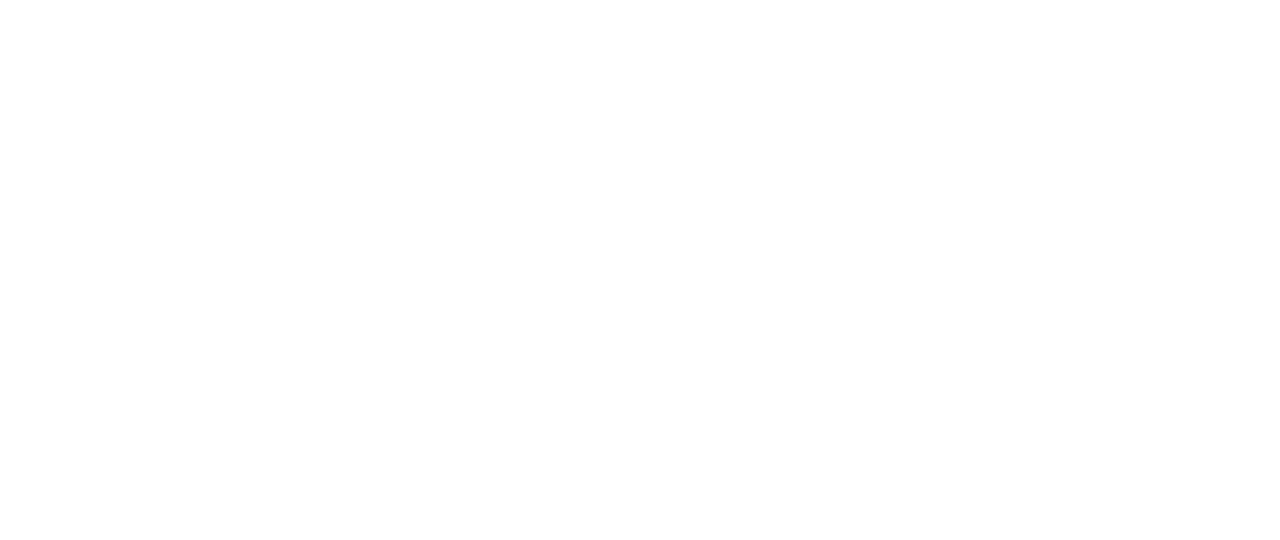
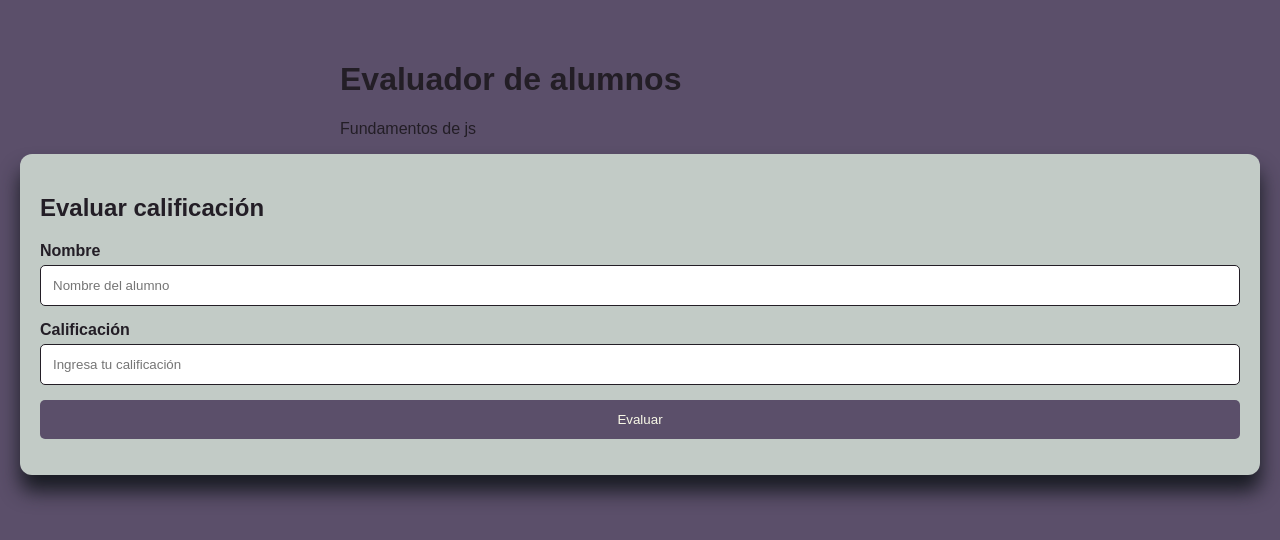
Before and after one commit to lopezgomezmitzyvaleria-wq/web, a plain HTML site: page pages/evaluadorAlumno.html in a window 1280 px wide. Drawn offline with Linux system fonts and the light colour scheme.

Commit message:
feat: me equivoque de rama. Ejercicios de ciclos

```diff
--- a/js/evaluadorAlumno.js
+++ b/js/evaluadorAlumno.js
@@ -0,0 +1,75 @@
+//let calificacion = 8;
+const pResultado = document.querySelector("#resultado")
+const inputNombre = document.querySelector("#nombre")
+const inputCalificacion = document.querySelector("#calificacion")
+const btnEvaluar = document.querySelector("#evaluar")
+
+// if (calificacion >= 9) {
+//     resultado.textContent = "Excelente"
+// } else if (calificacion >= 6) {
+//     resultado.textContent =" Más o menos"
+// } else{
+//     resultado.taxtContent = "Muy mal"
+//}
+
+//Ejemplo con switch
+// switch(Math.floor(calificacion)){
+//     case 10:
+//     resultado.textContent = "Perfecto"
+//     break;
+//     case 9:
+//     resultado.textContent = "Casi perfecto"
+//     break;
+//     case 8:
+//     resultado.textContent = "casi 9"
+//     break;
+//     default:
+//         resultado.textContent = "Calificación invalida"
+// }
+
+//Ejemplo Ciclos
+//FOR
+// let texto = ""
+// for (let i = 0; i <= 10; i++) {
+//     texto += i + " "
+// }
+// resultado.textContent = texto
+
+//WHILE
+// let i=0
+// while (i <= 10) {
+//     texto += i + " "
+//     i++
+// }
+// resultado.textContent = texto
+
+//Ejemplo array contador
+// let calificaciones = [8, 5, 6, 4, 7, 10]
+// let aprobadas = 0
+// for (let i = 0; i <= calificaciones.length; i++) {
+//     if (calificaciones[i] >= 6) {
+//         aprobadas++
+//     }
+// }
+// resultado.textContent = "Materias aprobadas: " + aprobadas
+//funcion que recibe primero tipo de elemento al que se esta preparando, una funcion anonima
+//trim quita espacios de los lados
+btnEvaluar.addEventListener("click",
+    function () {
+        //pResultado.textContent = "Hiciste click en el boton"
+        if (inputNombre.value.trim() == "") {
+            pResultado.textContent = "Escribe el nombre del alumno"
+        } else if (inputCalificacion.value == ""){
+            pResultado,textContent = "Escribe la calificación del alumno"
+        } else if(inputCalificacion.value>=9){
+            pResultado.textContent= "¡Excelente!"
+            pResultado.style.color="green"
+        } else if(inputCalificacion.value>=6){
+            pResultado.textContent= "Puedes mejorar :|"
+            pResultado.style.color="orange"
+        } else {
+            pResultado.textContent= "¡¡¡Muy mal  !!!"
+            pResultado.style.color="red"
+        }
+    }
+)
--- a/pages/evaluadorAlumno.html
+++ b/pages/evaluadorAlumno.html
@@ -0,0 +1,30 @@
+<!DOCTYPE html>
+<html lang="es">
+
+<head>
+    <meta charset="UTF-8">
+    <meta name="viewport" content="width=device-width, initial-scale=1.0">
+    <title>Evaluador de Alumnos</title>
+    <link rel="stylesheet" href="../styles/evaluadorAlumno.css">
+    <script src="../js/evaluadorAlumno.js" defer></script>
+</head>
+
+<body>
+    <main class="container">
+        <h1>Evaluador de alumnos</h1>
+        <p>Fundamentos de js</p>
+    </main>
+
+    <section class="card">
+        <h2>Evaluar calificación</h2>
+        <label for="nombre">Nombre</label>
+        <input id="nombre" type="text" placeholder="Nombre del alumno">
+        <label for="calificacion">Calificación</label>
+        <input id="calificacion" type="number" min="0" max="10" step="0.1" placeholder="Ingresa tu calificación">
+        <button id="evaluar">Evaluar</button>
+        <p id="resultado"></p>
+    </section>
+
+</body>
+
+</html>
--- a/styles/evaluadorAlumno.css
+++ b/styles/evaluadorAlumno.css
@@ -0,0 +1,48 @@
+html{
+    font-size: 62.5%;
+}
+:root{
+    --fondo: rgb(91, 79, 106);
+    --texto: rgb(35, 30, 38);
+}
+
+body {
+    margin: 0;
+    padding: 4rem 2rem;
+    background-color: var(--fondo);
+    color: var(--texto);
+    font: 1.6rem Arial, sans-serif;
+}
+.container{
+    max-width: 600px;
+    margin: auto;
+}
+
+.card{
+    padding: 2rem;
+    background-color: rgb(194, 203, 198);
+    border-radius: 1.2rem;
+    box-shadow: 0.4px 16px 2rem rgb(24, 27, 34);
+}
+
+label{
+    display: block;
+    margin: 1.5rem 0 0.5rem;
+    font-weight: bold;
+}
+input,button{
+    box-sizing: border-box;
+    width: 100%;
+    padding: 1.2rem;
+    border: 1px solid var(--texto);
+    border-radius: 0.5rem;
+}
+button{
+    margin-top: 1.5rem;
+    border: none;
+    background: var(--fondo);
+    color: rgb(248, 248, 231);
+}
+button:hover{
+    background: rgb(63, 70, 67);
+}
```
Also changed, not shown: index.html (+1 -0 lines).
